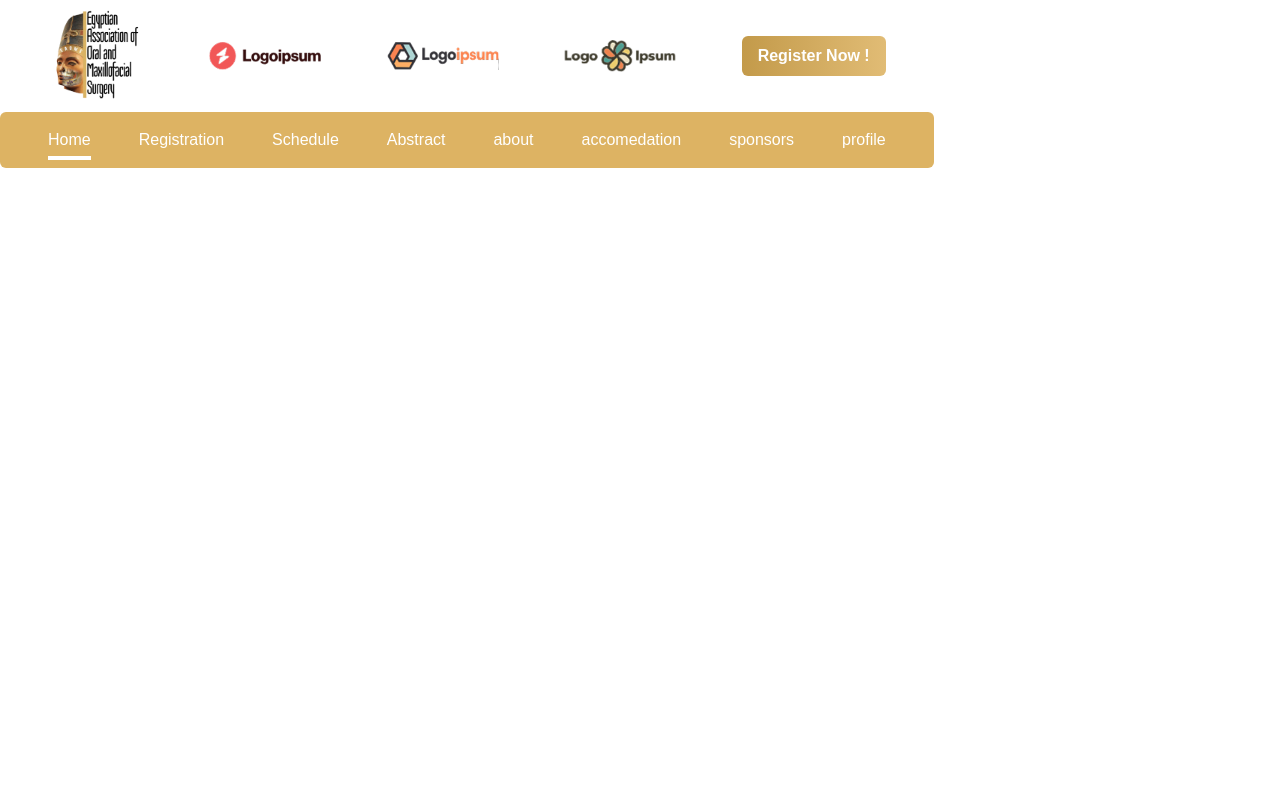
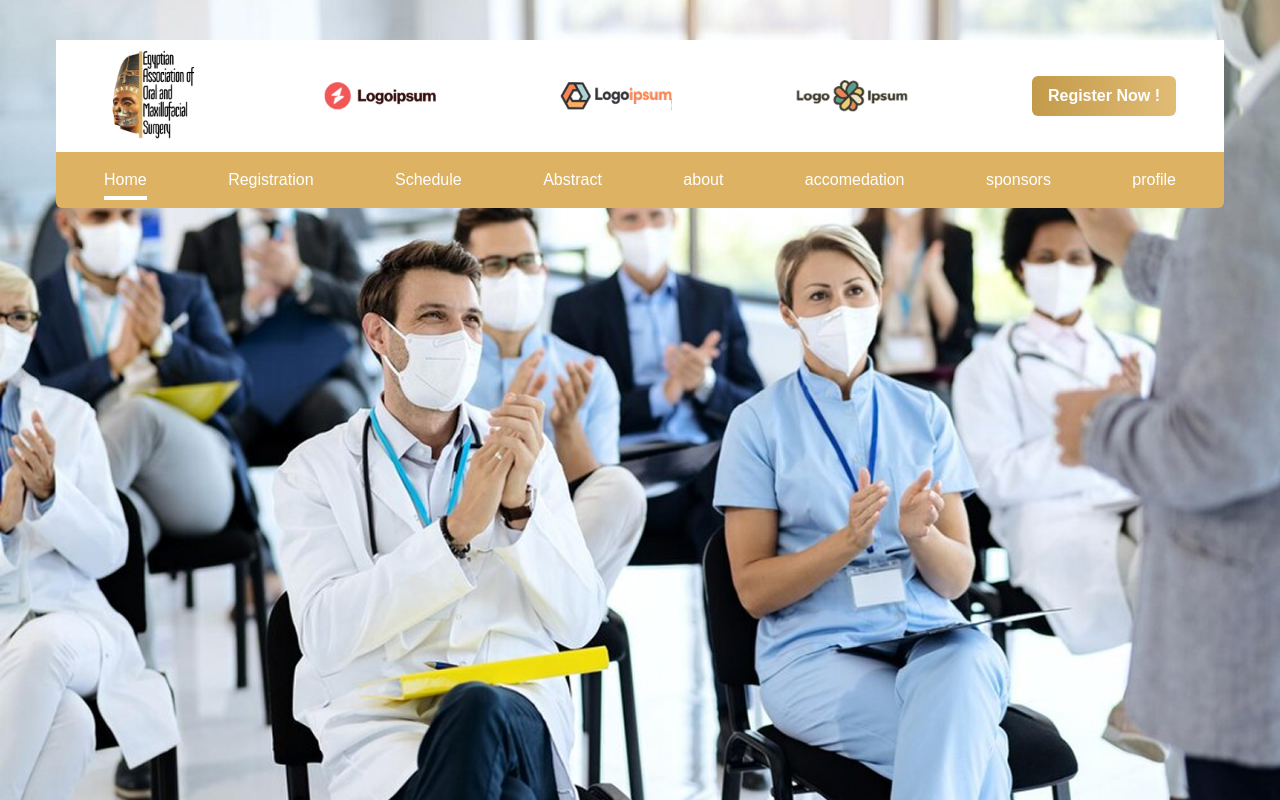
Before and after one commit to Nehal-Homoda/dentist-event, a Next.js app: page / in a window 1280 px wide. Built offline with nearby package versions, Linux system fonts and the light colour scheme.

Commit message:
fix problem of creating navLinks component

```diff
--- a/src/app/(default)/layout.tsx
+++ b/src/app/(default)/layout.tsx
@@ -7,9 +7,10 @@ export default function defaultlayout({
 }: Readonly<{
     children: React.ReactNode;
 }>) {
+
     return (
-        <div className="h-full">
-            <AppNavBar />
+        <div className="h-[200vh] relative">
+            <AppNavBar isWithSponsors={true} colorInverted={true} />
             {children}
             <AppFooter />
         </div>
--- a/src/app/(default)/page.tsx
+++ b/src/app/(default)/page.tsx
@@ -1,7 +1,8 @@
 
 export default function Home() {
   return (
-    <div className="h-[200vh]">
+    <div className="w-full aspect-[1.5/1] bg-[url('@/assets/images/bg/header.png')] bg-no-repeat bg-cover bg-top">
+
 
     </div>
   );
--- a/src/components/Base/NavLinks.tsx
+++ b/src/components/Base/NavLinks.tsx
@@ -5,70 +5,12 @@ import RoutesManager from "@/core/RoutesManager";
 import { brand, elements } from "@/core/AssetsManager";
 import Button from "../Base/button";
 
-const navLinks = [
-    { name: "Home", link: RoutesManager.home },
-    { name: "Registration", link: RoutesManager.registration },
-    { name: "Schedule", link: RoutesManager.schedule },
-    { name: "Abstract", link: RoutesManager.abstract },
-    { name: "about", link: RoutesManager.about },
-    { name: "accomedation", link: RoutesManager.accomedation },
-    { name: "sponsors", link: RoutesManager.sponsors },
-    { name: "profile", link: RoutesManager.profile },
-];
 
-type Props = {
-    colorInverted: Boolean;
-    isWithSponsors: Boolean;
-};
-
-const sponsorsImg = [elements.sponsor1, elements.sponsor2, elements.sponsor3];
-export default function NavLinks({ colorInverted, isWithSponsors }: Props) {
+export default function NavLinks() {
     const pathName = usePathname();
     return (
         <>
-            {isWithSponsors && (
-                <div className="w-full bg-background flex justify-between items-center  px-12 ">
-                    <div className="w-24 h-24">
-                        <img
-                            src={brand.logo_text.src}
-                            className="w-full h-full object-contain"
-                            alt=""
-                        />
-                    </div>
 
-                    {sponsorsImg.map((item, index) => (
-                        <div className="w-28 h-28 ">
-                            <img
-                                className="w-full h-full object-contain"
-                                src={item.src}
-                                alt=""
-                            />
-                        </div>
-                    ))}
-                    <Button isWithArrow={false}>
-                        <span>Register Now !</span>
-                    </Button>
-                </div>
-            )}
-            <div
-                className={` ${
-                    colorInverted ? "bg-primary-light" : "bg-white"
-                }  text-background rounded-md flex justify-between gap-12  px-12 py-4`}
-            >
-                {navLinks.map((item, index) => (
-                    <Link
-                        key={index}
-                        href={item.link}
-                        className={
-                            item.link == pathName
-                                ? "relative before:absolute before:w-full before:content-[''] before:bg-background  before:h-1  before:top-7 "
-                                : "bg-yellow"
-                        }
-                    >
-                        {item.name}
-                    </Link>
-                ))}
-            </div>
         </>
     );
 }
--- a/src/components/layout/AppFooter.tsx
+++ b/src/components/layout/AppFooter.tsx
@@ -5,7 +5,7 @@ export default function AppFooter() {
     return (
         <>
             <div className="container pb-10">
-                <footer
+                {/* <footer
                     className="text-white w-full py-10 px-5 bg-cover rounded-t-2xl"
                     style={{
                         background: `url('${bg.footer_bg.src}') no-repeat top`,
@@ -24,7 +24,7 @@ export default function AppFooter() {
                             <p className="text-sm">Egypt, Cairo</p>
                         </div>
                     </div>
-                </footer>
+                </footer> */}
             </div>
         </>
     );
--- a/src/components/layout/AppNavBar.tsx
+++ b/src/components/layout/AppNavBar.tsx
@@ -2,17 +2,81 @@
 
 import React from "react";
 
-import NavLinks from "../Base/NavLinks";
+import RoutesManager from "@/core/RoutesManager";
+import { elements,brand } from "@/core/AssetsManager";
+import Link from "next/link";
+import { usePathname } from "next/navigation";
+import Button from "../Base/button";
 
+const navLinks = [
+    { name: "Home", link: RoutesManager.home },
+    { name: "Registration", link: RoutesManager.registration },
+    { name: "Schedule", link: RoutesManager.schedule },
+    { name: "Abstract", link: RoutesManager.abstract },
+    { name: "about", link: RoutesManager.about },
+    { name: "accomedation", link: RoutesManager.accomedation },
+    { name: "sponsors", link: RoutesManager.sponsors },
+    { name: "profile", link: RoutesManager.profile },
+];
 
+type Props = {
+    colorInverted: Boolean;
+    isWithSponsors: Boolean;
+};
 
-export default function AppNavBar() {
+const sponsorsImg = [elements.sponsor1, elements.sponsor2, elements.sponsor3];
+
+export default function AppNavBar({ colorInverted, isWithSponsors }: Props) {
+    const pathName = usePathname();
     return (
         <>
-            <nav className=" absolute">
+            <div className="container absolute left-[50%] -translate-x-[50%]  top-10 ">
+                {isWithSponsors && (
+                    <div className="w-full bg-background flex justify-between items-center  px-12 ">
+                        <div className="w-24 h-24">
+                            <img
+                                src={brand.logo_text.src}
+                                className="w-full h-full object-contain"
+                                alt=""
+                            />
+                        </div>
 
-                <NavLinks isWithSponsors={true} colorInverted={true} />
-            </nav>
+                        {sponsorsImg.map((item, index) => (
+                            <div key={index} className="w-28 h-28 ">
+                                <img
+                                    className="w-full h-full object-contain"
+                                    src={item.src}
+                                    alt=""
+                                />
+                            </div>
+                        ))}
+                        <Button isWithArrow={false}>
+                            <span>Register Now !</span>
+                        </Button>
+                    </div>
+                )}
+                <div
+                    className={` ${
+                        colorInverted
+                            ? "bg-primary-light rounded-b-md"
+                            : "bg-white rounded-md gap-12"
+                    }  text-background  flex justify-between   px-12 py-4`}
+                >
+                    {navLinks.map((item, index) => (
+                        <Link
+                            key={index}
+                            href={item.link}
+                            className={
+                                item.link == pathName
+                                    ? "relative before:absolute before:w-full before:content-[''] before:bg-background  before:h-1  before:top-7 "
+                                    : "bg-yellow"
+                            }
+                        >
+                            {item.name}
+                        </Link>
+                    ))}
+                </div>
+            </div>
         </>
     );
 }
--- a/src/core/AssetsManager.ts
+++ b/src/core/AssetsManager.ts
@@ -10,8 +10,10 @@ export const brand = {
 export const icons = {};
 //========= [BG]
 import footer_bg from "@/assets/images/bg/footer-bg.png";
+import header_bg from "@/assets/images/bg/header.png"
 export const bg = {
     footer_bg,
+    header_bg
 };
 //========= [ELEMENTS]
 import sponsor1 from "@/assets/images/elements/sponsor-1.png";
```
Also changed, not shown: src/assets/images/bg/header.png (added).
